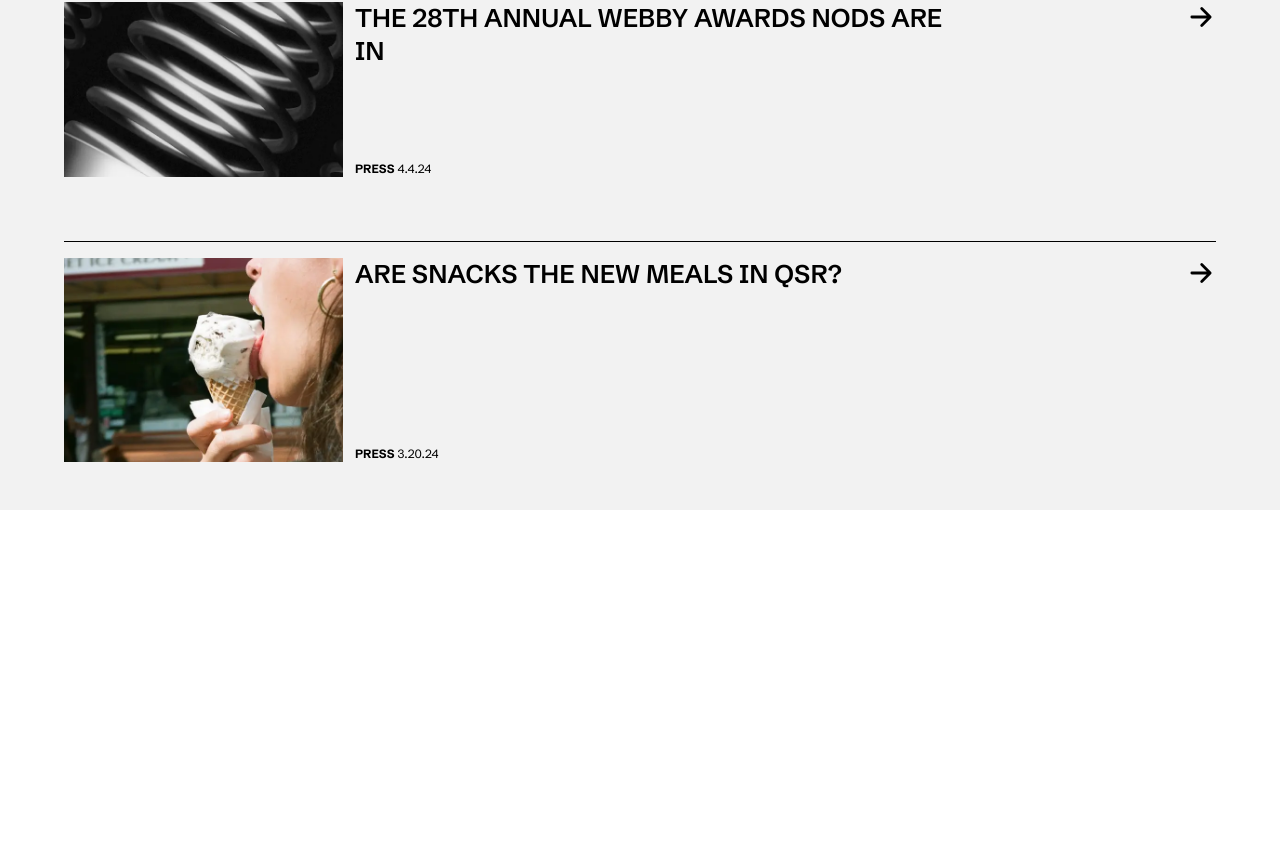
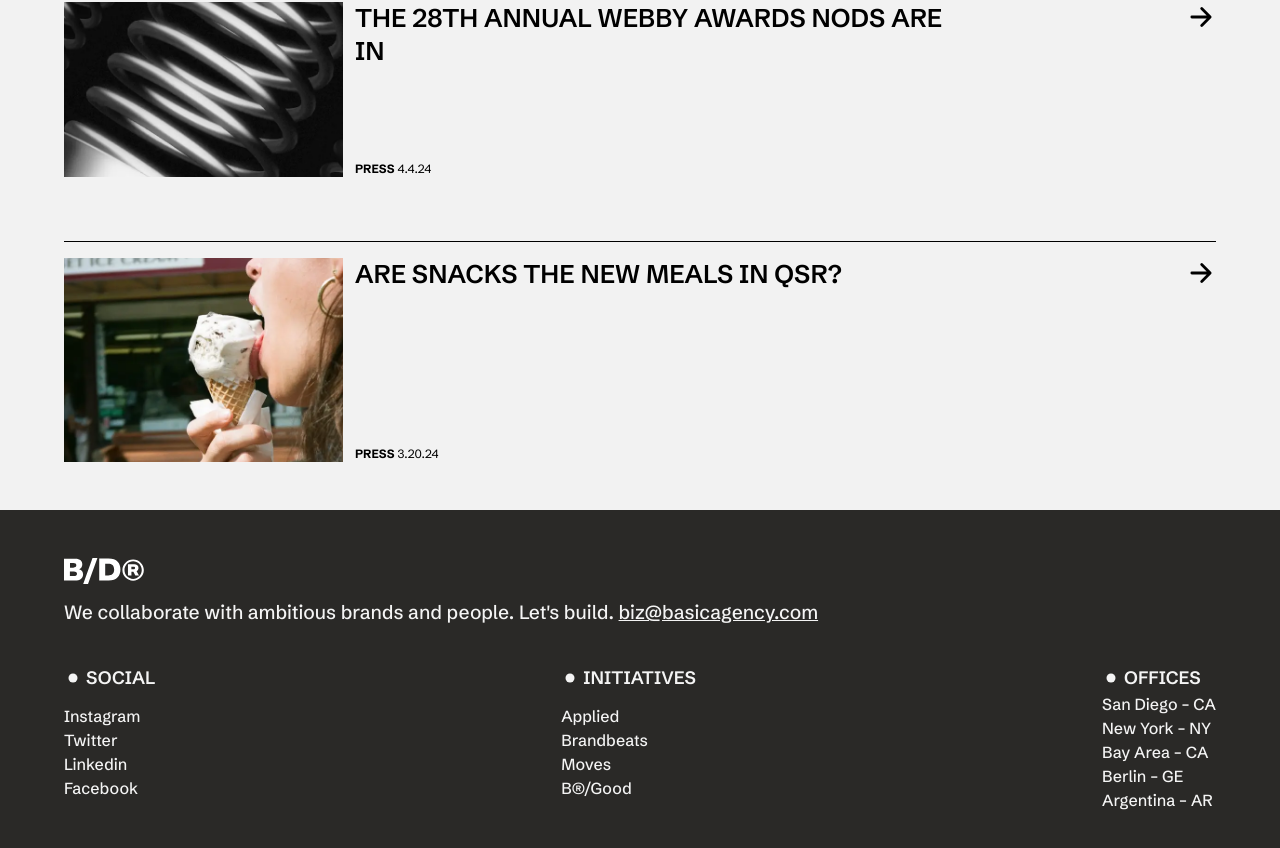
Before and after one commit to SaribJawad/basic-dept, a React (Vite) app: page / in a window 1280 px wide. Shown: the part 5402-6250 px from the top of the page. Before the commit the page ends 5912 px from the top, so only its background shows below. Built offline with nearby package versions, Linux system fonts and the light colour scheme.

Commit message:
add Footer component to LandingPage

```diff
--- a/src/page/LandingPage.tsx
+++ b/src/page/LandingPage.tsx
@@ -7,6 +7,7 @@ import LocomotiveScroll, { OnScrollEvent } from "locomotive-scroll";
 import "locomotive-scroll/dist/locomotive-scroll.css";
 import HeroSection from "../component/HeroSection";
 import FeatureNews from "../component/FeatureNews";
+import Footer from "../component/Footer";
 
 function LandingPage() {
   const scrollRef = useRef<HTMLElement | null>(null);
@@ -60,7 +61,7 @@ function LandingPage() {
       />
       <main
         ref={scrollRef}
-        className=" w-full   bg-[#F2F2F2] overflow-x-hidden relative"
+        className=" w-full min-h-screen bg-[#F2F2F2] overflow-x-hidden relative"
         data-scroll-container
       >
         <LandingSection />
@@ -68,7 +69,7 @@ function LandingPage() {
         <WorkSection />
         <HeroSection />
         <FeatureNews />
-        {/* <Footer /> */}
+        <Footer />
       </main>
     </>
   );
```
